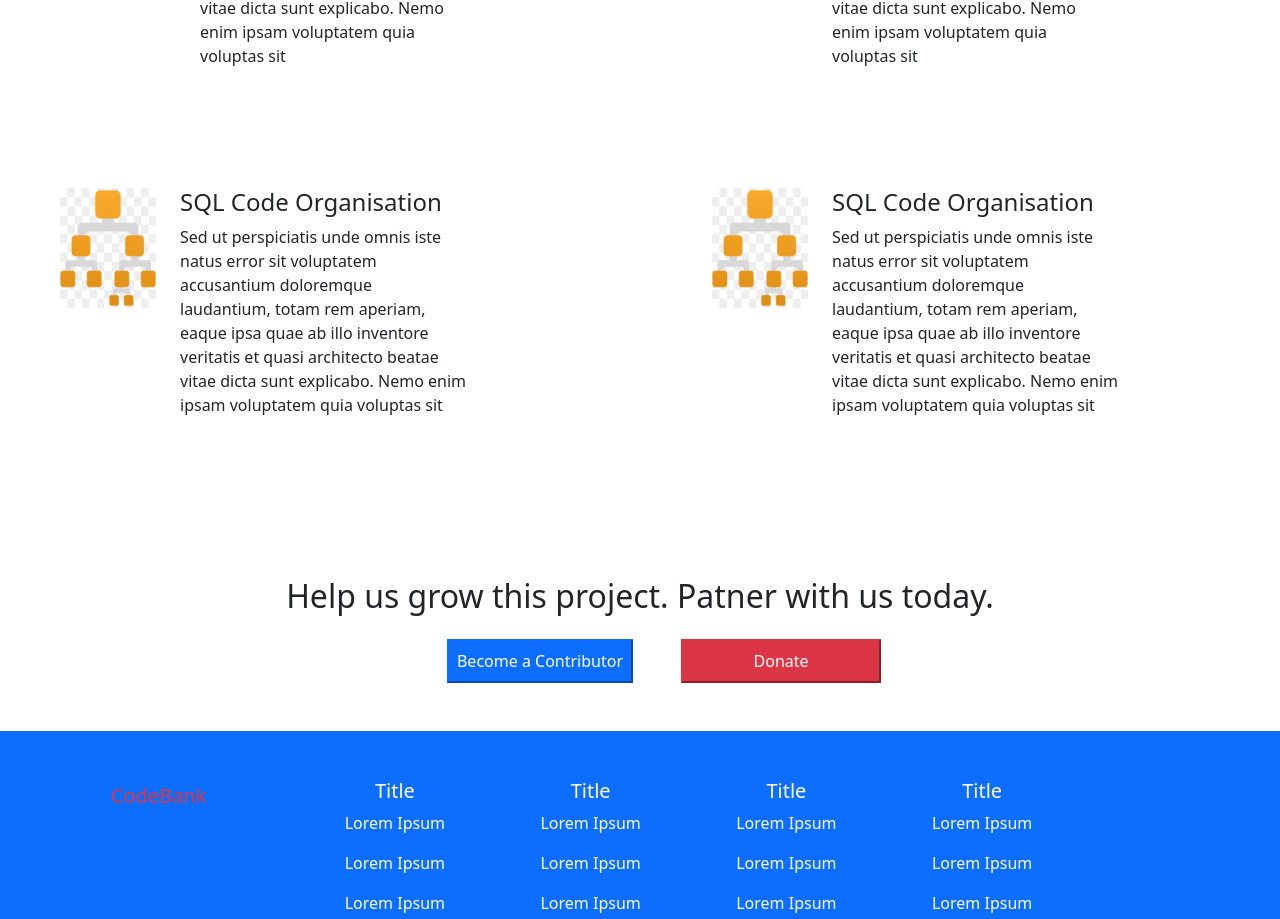
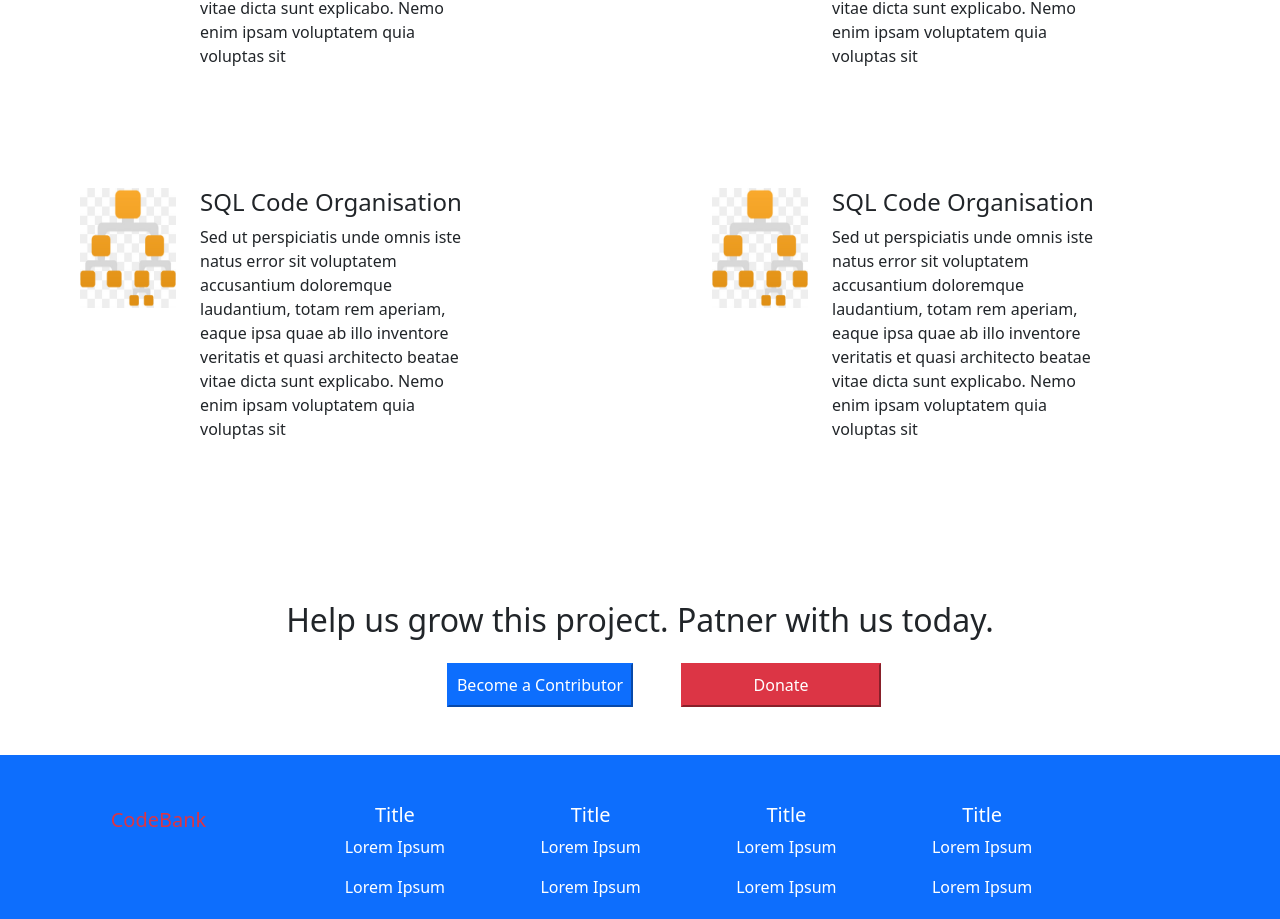
Before and after one commit to Sonray/code-bank-lux, a React (Create React App) app: page / in a window 1280 px wide. Shown: the part 1235-2154 px from the top of the page. Built offline with nearby package versions, Linux system fonts and the light colour scheme.

Commit message:
marginated sql 2nd row

```diff
--- a/src/sql.js
+++ b/src/sql.js
@@ -31,7 +31,7 @@ export default function sql() {
                     </div>
                 </div>
             </div>
-            <div class="row">
+            <div class="row m-2">
                 <div class="row col-sm m-5">
                     <img src="../images/binary.jpg" alt="" class="img-fluid col-md-5 pixel"/>
                     <div class=" col-md-7">
```
